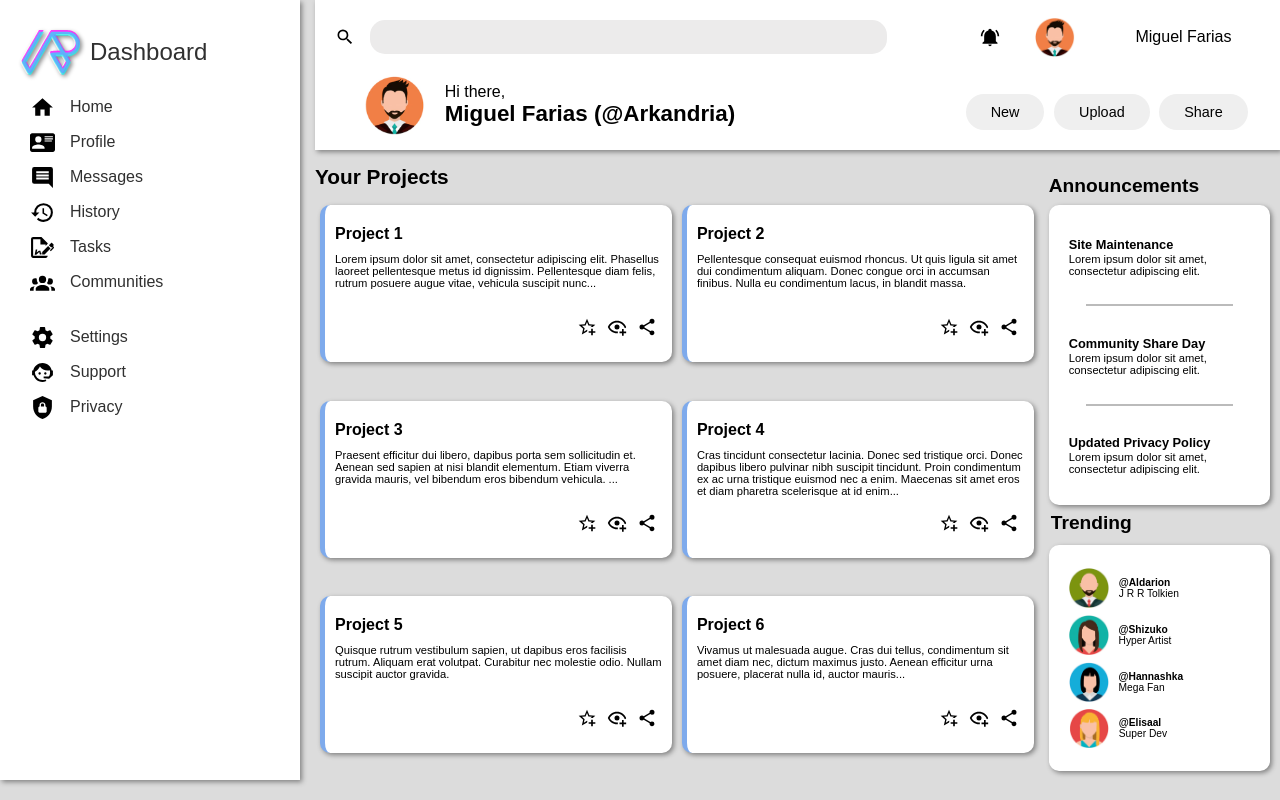
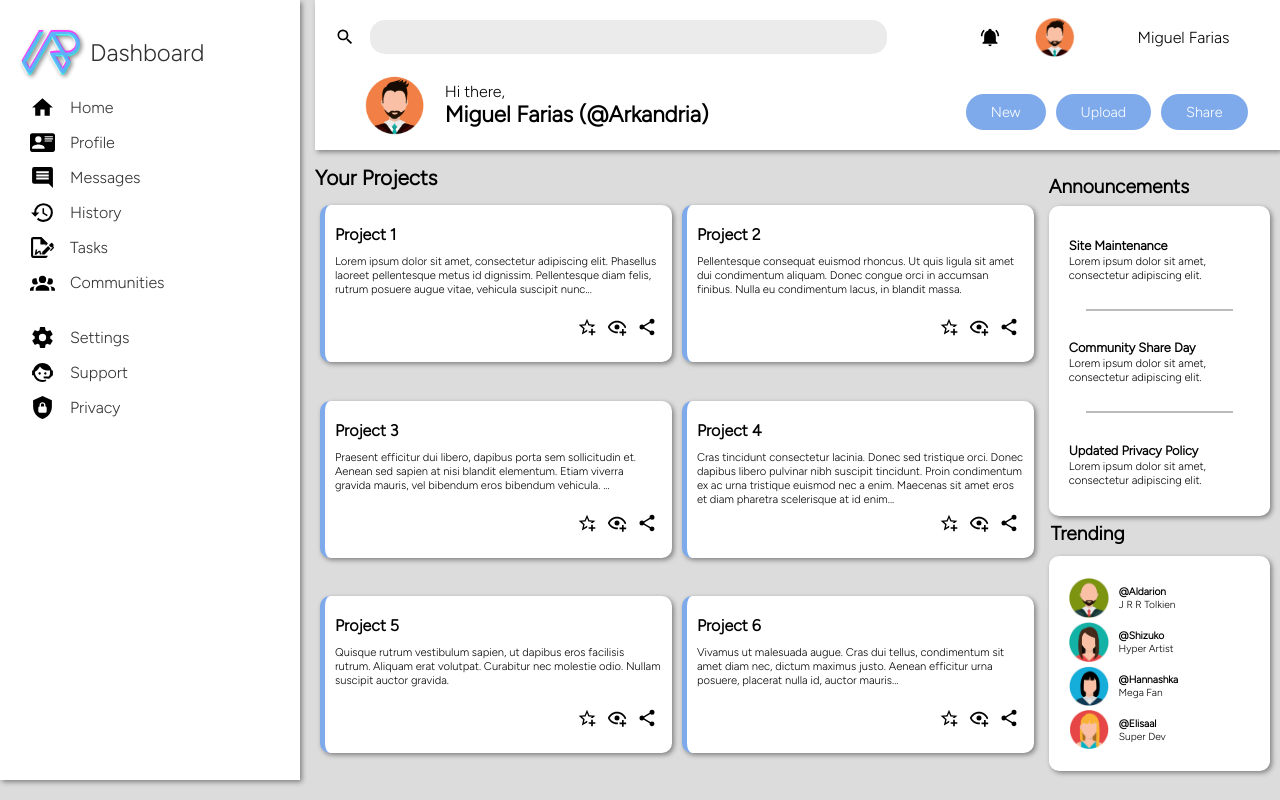
Before and after one commit to arkandria/TOPAdminDashboard, a plain HTML site: page index.html in a window 1280 px wide. Drawn offline with Linux system fonts and the light colour scheme.

Commit message:
add figtree font and color buttons

```diff
--- a/index.html
+++ b/index.html
@@ -6,6 +6,9 @@
     <meta name="viewport" content="width=device-width, initial-scale=1.0">
     <link rel="stylesheet" href="normalize.css">
     <link rel="stylesheet" href="styles.css">
+    <link rel="preconnect" href="https://fonts.googleapis.com">
+    <link rel="preconnect" href="https://fonts.gstatic.com" crossorigin>
+    <link href="https://fonts.googleapis.com/css2?family=Figtree:wght@300&display=swap" rel="stylesheet">
     <title>Admin Dashboard</title>
 </head>
 <body>
--- a/styles.css
+++ b/styles.css
@@ -2,6 +2,7 @@ body {
     height: 100vh;
     margin: 0;
     padding: 0;
+    font-family: 'Figtree', sans-serif;
 }
 
 .container {
@@ -104,6 +105,8 @@ button {
     border-radius: 40px;
     font-size: 0.9em;
     margin-left: 5px;
+    background-color: rgb(126, 170, 236);
+    color: white;
 }
 
 .main {
```
